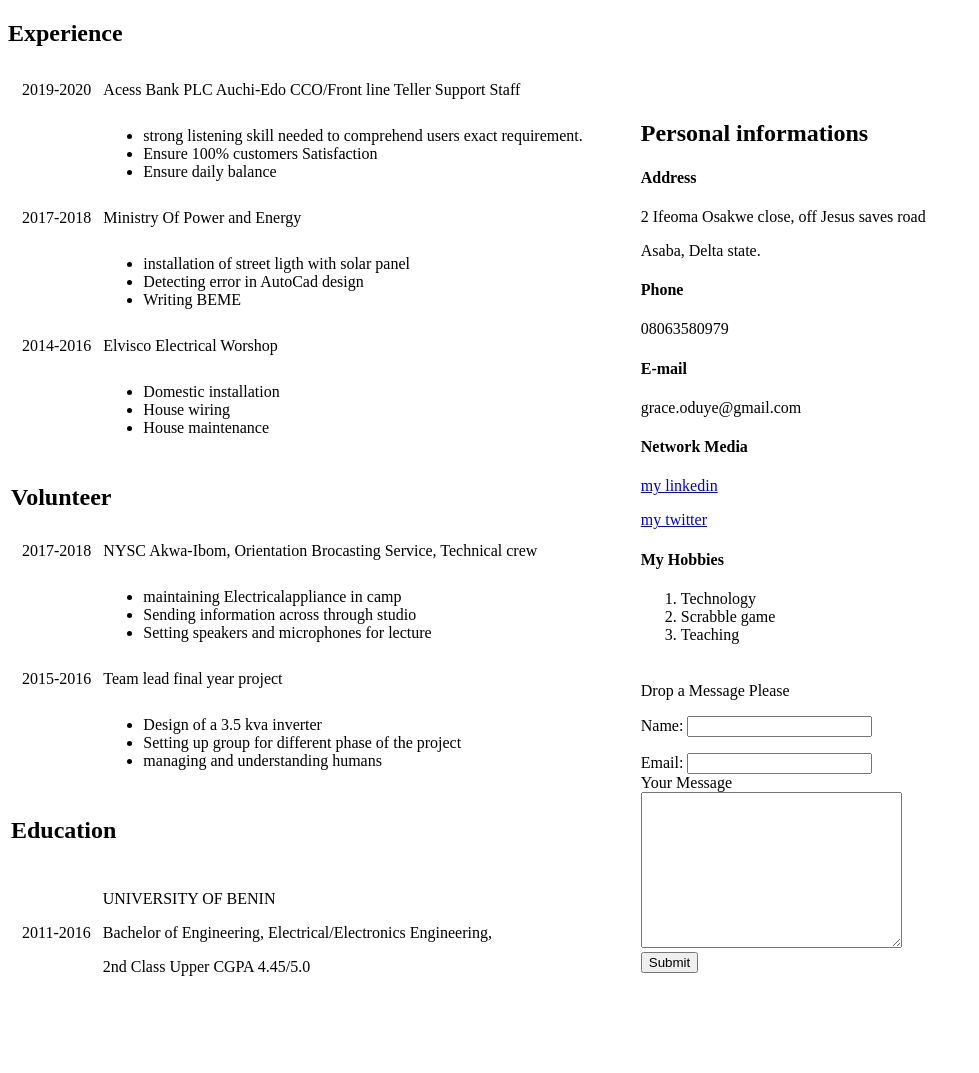
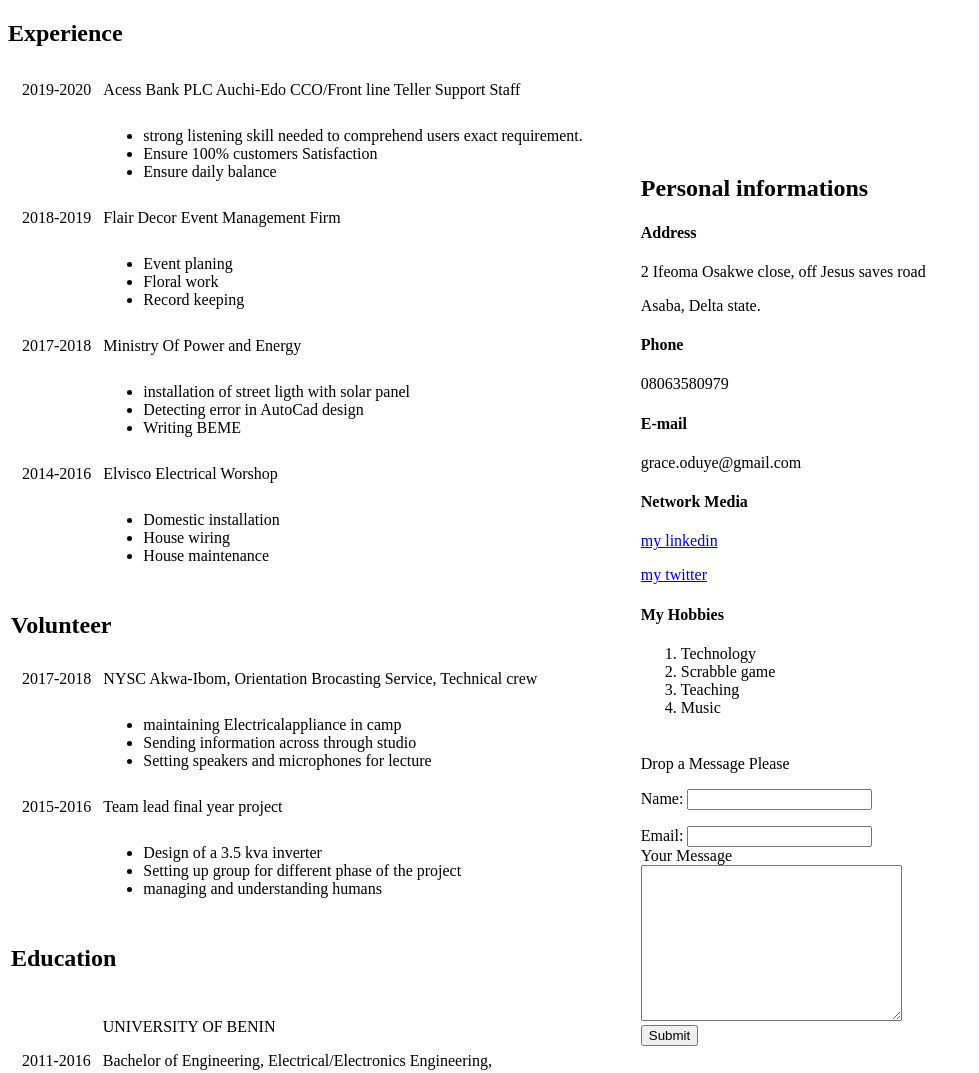
Before and after one commit to Amazinggrace-Oduye/cv, a plain HTML site: page qualification.html in a window 1280 px wide. Shown: the top 1073 px of the page, without its empty margins (0-979 px from the left). Before the commit the page ends 1014 px from the top, so only its background shows below. Drawn offline with Linux system fonts and the light colour scheme.

Commit message:
new upload

```diff
--- a/qualification.html
+++ b/qualification.html
@@ -28,6 +28,19 @@
                 </ul>
               </td>
             </tr>
+            <tr>
+              <td>2018-2019</td>
+              <td>Flair Decor Event Management Firm</td>
+            </tr>
+            <td></td>
+            <td>
+              <ul>
+                <li>Event planing</li>
+                <li>Floral work</li>
+                <li>Record keeping</li>
+              </ul>
+
+            </td>
             <tr>
               <td>2017-2018</td>
               <td>Ministry Of Power and Energy</td>
@@ -133,6 +146,7 @@
                   <li>Technology</li>
                   <li>Scrabble game</li>
                   <li>Teaching</li>
+                  <li>Music</li>
                 </ol>
               </td>
             </tr>
```
Also changed, not shown: index.html (+1 -1 lines).
